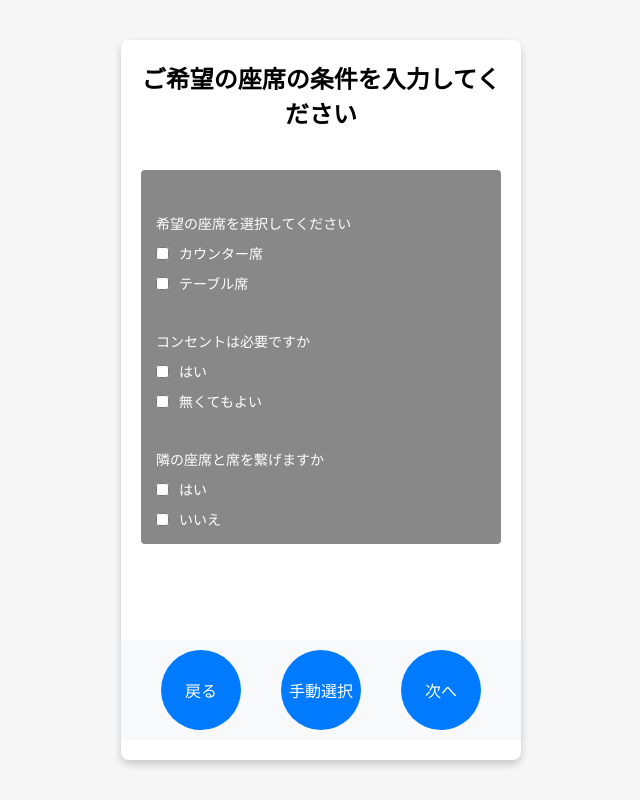
After one commit to OkaTakaaki/Procon_GroupE, a Django app: page /reserve/ in a window 1280 px wide. The commit adds this page. Shown: the whole page, without its empty margins (319-959 px from the left). Run offline with Django 4.2, Linux system fonts and the light colour scheme.

Commit message:
条件入力ページの作成

```diff
--- /dev/null
+++ b/reception_system/templates/reception_system/condition.html
@@ -0,0 +1,36 @@
+{% extends 'base_app/base.html' %}
+{% load static %}
+
+{% block contents %}
+<head>
+    <link rel="stylesheet" href="{% static 'css/reception_styles.css' %}">
+    <meta name="viewport" content="width=device-width, initial-scale=1.0">
+    <title>座席条件</title>
+</head>
+<body>
+    <div class="container">
+        <div class="condition_message">ご希望の座席の条件を入力してください</div>
+            <div class="seat-selection">
+                <br><label>希望の座席を選択してください</label>
+                <span><label><input type="checkbox"> カウンター席</label></span>
+                <label><input type="checkbox"> テーブル席</label>
+
+                <br><label>コンセントは必要ですか</label>
+                <span><label><input type="checkbox"> はい</label></span>
+                <label><input type="checkbox"> 無くてもよい</label>
+
+                <br><label>隣の座席と席を繋げますか</label>
+                <label><input type="checkbox"> <span>はい</span></label>
+                <label><input type="checkbox"> いいえ</label>
+            </div>
+            <div class="button-container">
+                <button class="circle-button">戻る</button>
+                <button class="circle-button">手動選択</button>
+                <button class="circle-button">次へ</button>
+            </div>
+    </div>
+
+
+</body>
+</html>
+{% endblock %}
--- a/reception_system/urls.py
+++ b/reception_system/urls.py
@@ -10,4 +10,5 @@ urlpatterns = [
     path('reception/', views.reception, name='reception'),
     path('language/', views.language, name='language'),
     path('complate/', views.complate, name='reception_complate'),
+    path('reserve/', views.reserve, name='reserve')
 ] + static(settings.STATIC_URL, document_root=settings.STATIC_ROOT)
--- a/reception_system/views.py
+++ b/reception_system/views.py
@@ -33,3 +33,6 @@ def language(request):
 
 def complate(request):
     return render(request, 'reception_system/complate.html')
+
+def reserve(request):
+    return render(request, 'reception_system/condition.html')
--- a/static/css/reception_styles.css
+++ b/static/css/reception_styles.css
@@ -117,18 +117,18 @@ body, html {
 
 
 .container {
-    text-align: center;
+    display: flex;
+    flex-direction: column;
+    justify-content: flex-start; /* 上に配置する */
+    align-items: center;
     width: 100%;
     max-width: 400px;
-    height: 600px; /* 縦長の高さを指定 */
+    height: 90vh; /* 高さを画面の90%に設定 */
     padding: 20px;
     background-color: #fff;
     box-shadow: 0px 4px 8px rgba(0, 0, 0, 0.2);
     position: relative;
     border-radius: 8px;
-    display: flex;
-    flex-direction: column;
-    justify-content: space-between;
 }
 
 .title {
@@ -136,6 +136,13 @@ body, html {
     font-weight: bold;
     margin: auto 0;
     height: 300px;
+}
+
+.condition_message {
+    font-size: 24px;
+    font-weight: bold;
+    margin-bottom: 20px;
+    text-align: center;
 }
 
 .touch-text {
@@ -155,3 +162,56 @@ body, html {
     margin-bottom: 10px;
     margin-top: 20px;
 }
+
+.button-container {
+    position: absolute;
+    bottom: 20px; /* コンテナの下部に固定 */
+    width: 100%;
+    display: flex;
+    justify-content: space-evenly;
+    padding: 10px 0;
+    background-color: #f8f9fa;
+}
+
+
+/* 丸いボタンのスタイル */
+.circle-button {
+    width: 80px; /* ボタンのサイズを設定 */
+    height: 80px;
+    border-radius: 50%; /* 丸くするための設定 */
+    border: none;
+    background-color: #007bff; /* ボタンの背景色を任意で設定 */
+    color: #fff;
+    font-size: 16px;
+    cursor: pointer;
+}
+
+/* ホバー時のスタイル（任意） */
+.circle-button:hover {
+    background-color: #0056b3;
+}
+
+.seat-selection {
+    background-color: #888888;
+    padding: 15px;
+    border-radius: 4px;
+    width: 100%; /* コンテナ幅に合わせる */
+    margin-top: 20px; /* 上にスペースを追加 */
+    display: flex;
+    flex-direction: column;
+    gap: 10px;
+    color: #fff;
+}
+
+/* ラベルとチェックボックスのスタイル */
+.seat-selection label {
+    font-size: 14px;
+    display: flex;
+    align-items: center;
+    gap: 5px; /* チェックボックスとテキストの間に余白を追加 */
+}
+
+/* チェックボックスのスタイル（必要に応じてカスタマイズ） */
+.seat-selection input[type="checkbox"] {
+    margin-right: 5px;
+}
```
Also changed, not shown: reception_system/templates/reception_system/reception.html (+0 -17 lines).
